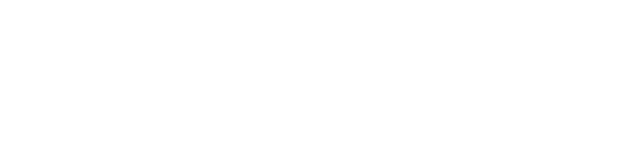
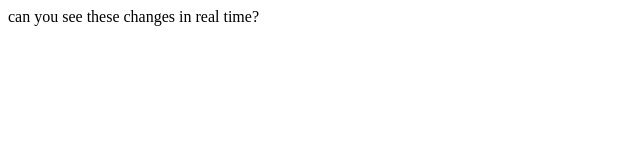
Before and after one commit to PneumaUlt/Classwork, a plain HTML site: page home.html in a window 1280 px wide. Shown: the whole page, without its empty margins (0-640 px from the left). Drawn offline with Linux system fonts and the light colour scheme.

Commit message:
Update home.html

```diff
--- a/home.html
+++ b/home.html
@@ -7,6 +7,6 @@
         <link href="https://fonts.googleapis.com/css2?family=Lexend:wght@100..900&display=swap" rel="stylesheet">
     </head>
     <body>
-
+        can you see these changes in real time?
     </body>
 </html>
```
